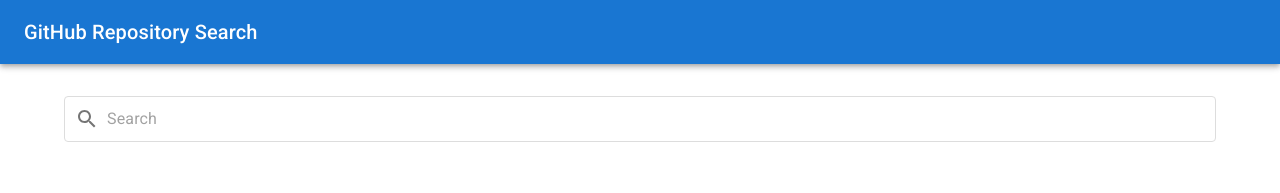
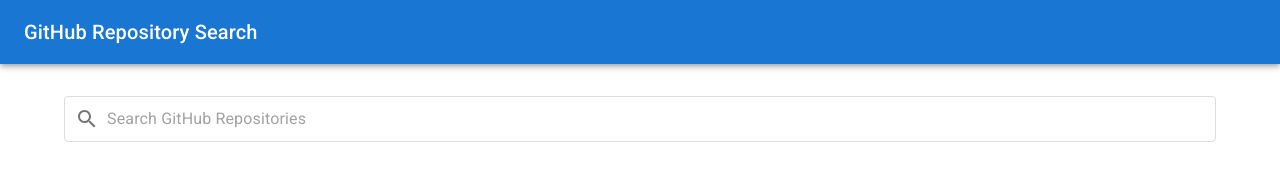
Before and after one commit to conormcgovern/github-repository-search, a React (Create React App) app: page /search in a window 1280 px wide. Shown: the top 193 px of the page. Built offline with nearby package versions, Linux system fonts and the light colour scheme.

Commit message:
change placeholder text in search widget

```diff
--- a/src/components/SearchWidget.js
+++ b/src/components/SearchWidget.js
@@ -33,7 +33,7 @@
       </IconButton>
       <InputBase
         sx={{ padding: '3px 0 4px', minWidth: '100%' }}
-        placeholder="Search"
+        placeholder="Search GitHub Repositories"
         value={searchTerm}
         onChange={handleChange}
         onKeyPress={handleKeyPress}
```
